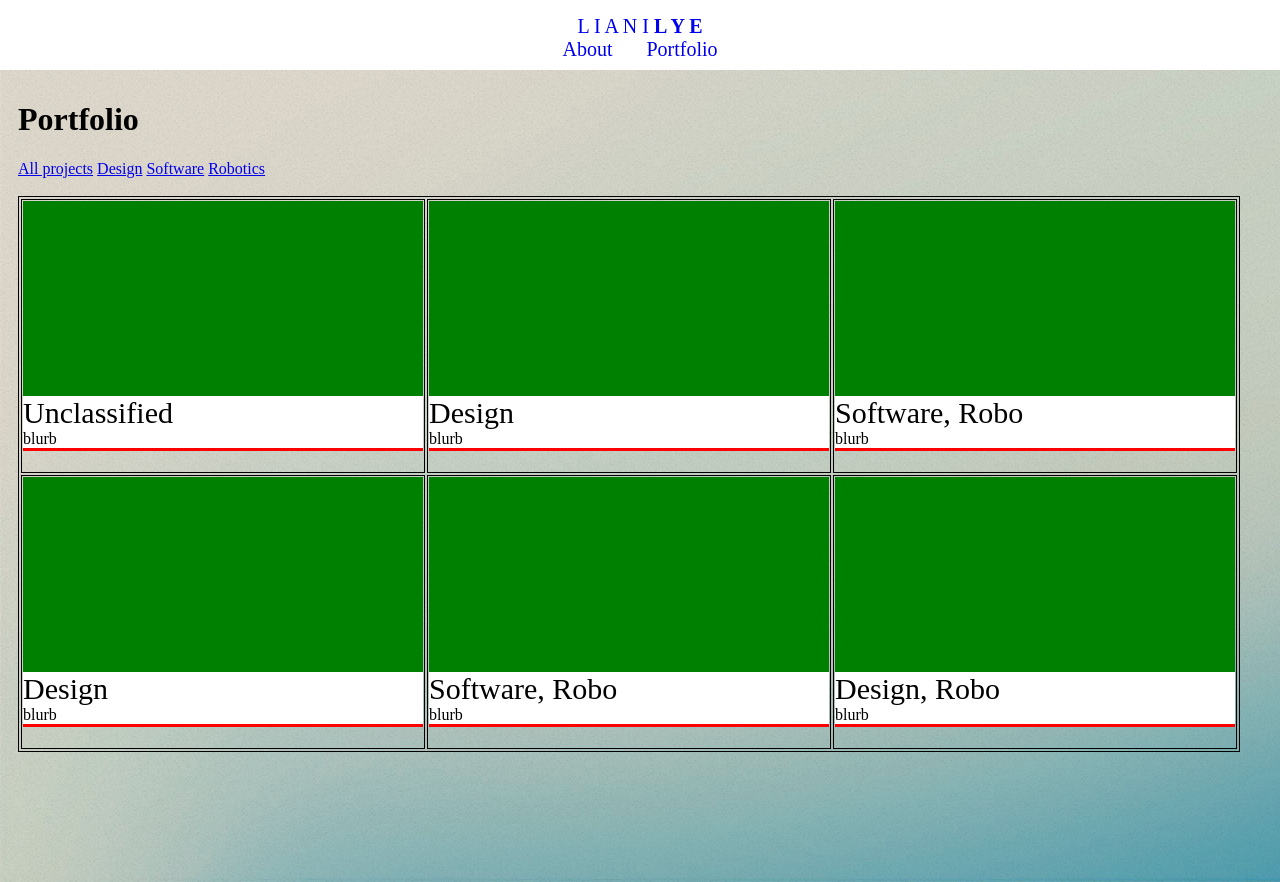
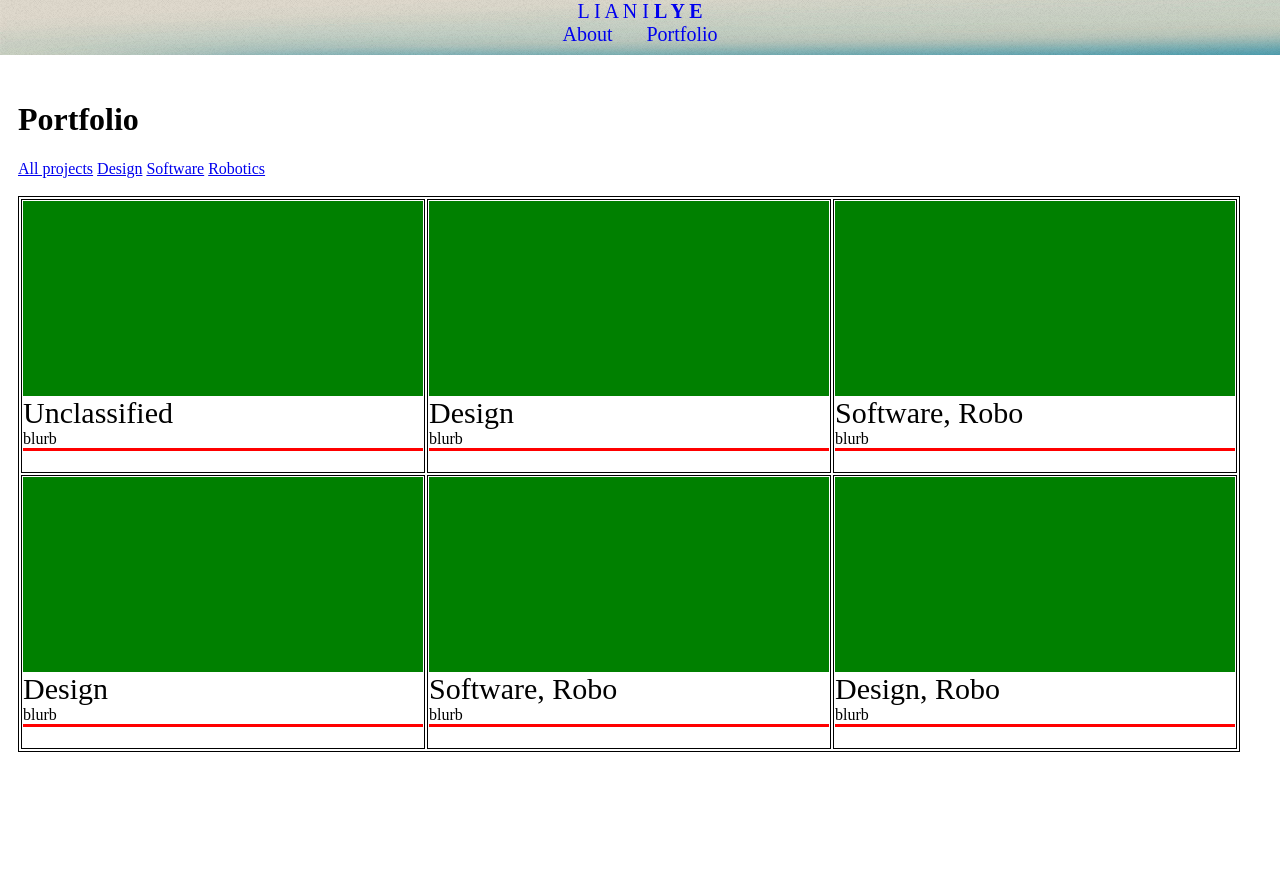
Before and after one commit to lianilychee/lianilychee.github.io, a PHP site: page / in a window 1280 px wide. Run offline with PHP 8.4, Linux system fonts and the light colour scheme.

Commit message:
tweaked visuals because any color text on gray background = hard to read

```diff
--- a/css/style.css
+++ b/css/style.css
@@ -1,10 +1,10 @@
 @charset 'UTF-8';
 
 body {
-	background-image: url('../images/overlay.png'), url('../images/bg.jpg');
+/*	background-image: url('../images/overlay.png'), url('../images/bg.jpg');
 	background-repeat: repeat, no-repeat;
-	background-size: auto, 100% 100%;
-	/*background-color: gray;*/
+	background-size: auto, 100% 100%;*/
+	background-color: white;
 }
 
 a:hover {
@@ -26,7 +26,9 @@ nav {
 
 	width: 100%;
 	height: 55px;
-	background: white;
+	/*background: white;*/
+	background-image: url('../images/overlay.png'), url('../images/bg.jpg');
+	background-size: auto, 100% 100%;*/
 
 	padding-top: 15px;
 	text-align: center;
```
